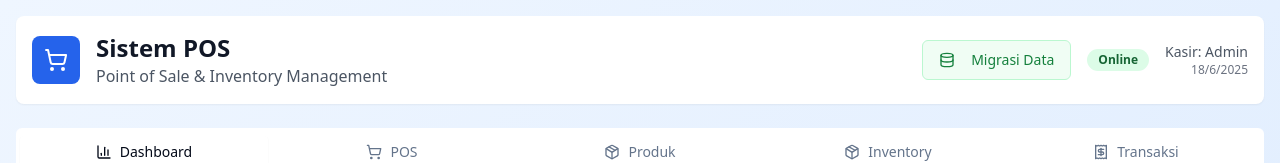
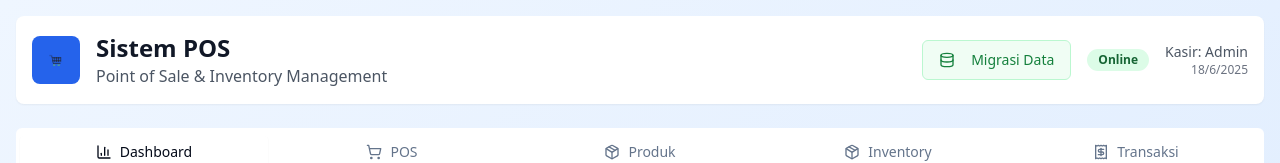
Before and after one commit to koncoweb/prima-kasir-sakti, a React (Vite) app: page / in a window 1280 px wide. Shown: the top 163 px of the page. Built offline with nearby package versions, Linux system fonts and the light colour scheme; no server answers; the database is empty.

Commit message:
Replace application logo.
Replaced the application logo with the provided image.

```diff
--- a/src/pages/Index.tsx
+++ b/src/pages/Index.tsx
@@ -44,7 +44,11 @@ const Index = () => {
           <div className="flex items-center justify-between">
             <div className="flex items-center space-x-4">
               <div className="bg-blue-600 p-3 rounded-lg">
-                <ShoppingCart className="h-6 w-6 text-white" />
+                <img
+                  src="/lovable-uploads/973ab159-0b2c-4849-a27b-09eb6f1a4bf6.png"
+                  alt="Shopping Cart Logo"
+                  className="h-6 w-6"
+                />
               </div>
               <div>
                 <h1 className="text-2xl font-bold text-gray-900">Sistem POS</h1>
```
Also changed, not shown: public/lovable-uploads/973ab159-0b2c-4849-a27b-09eb6f1a4bf6.png (added).
